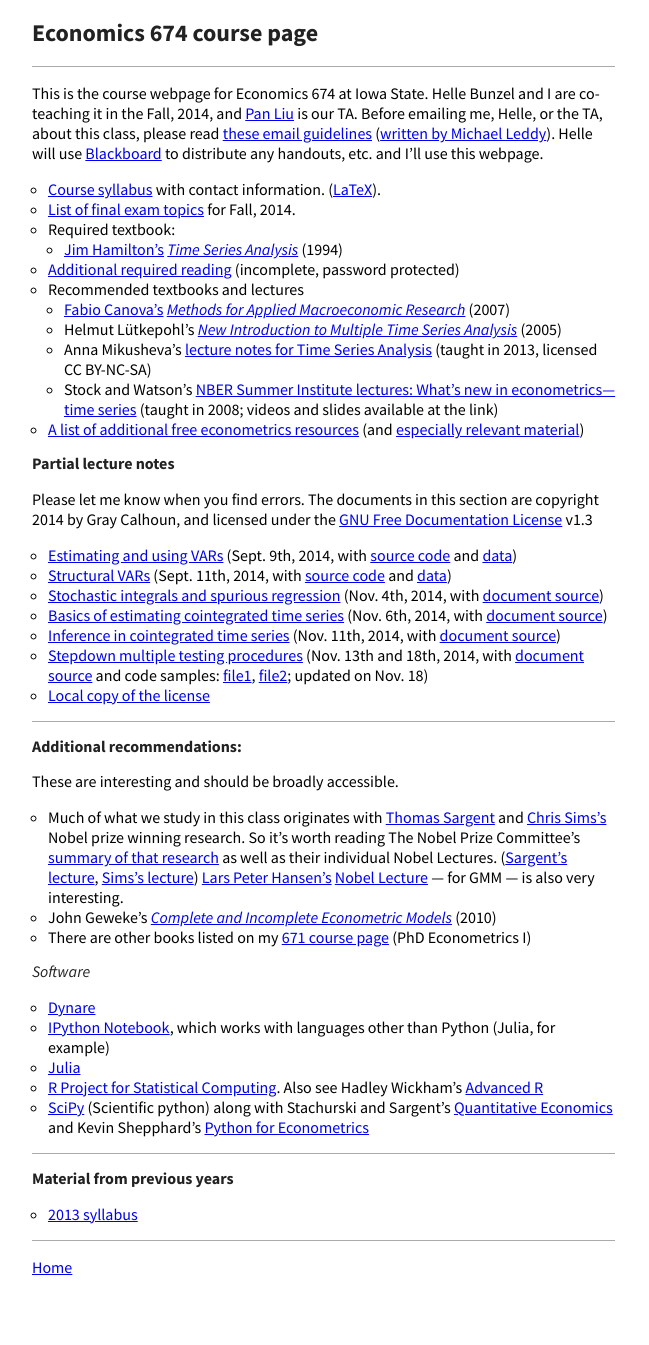
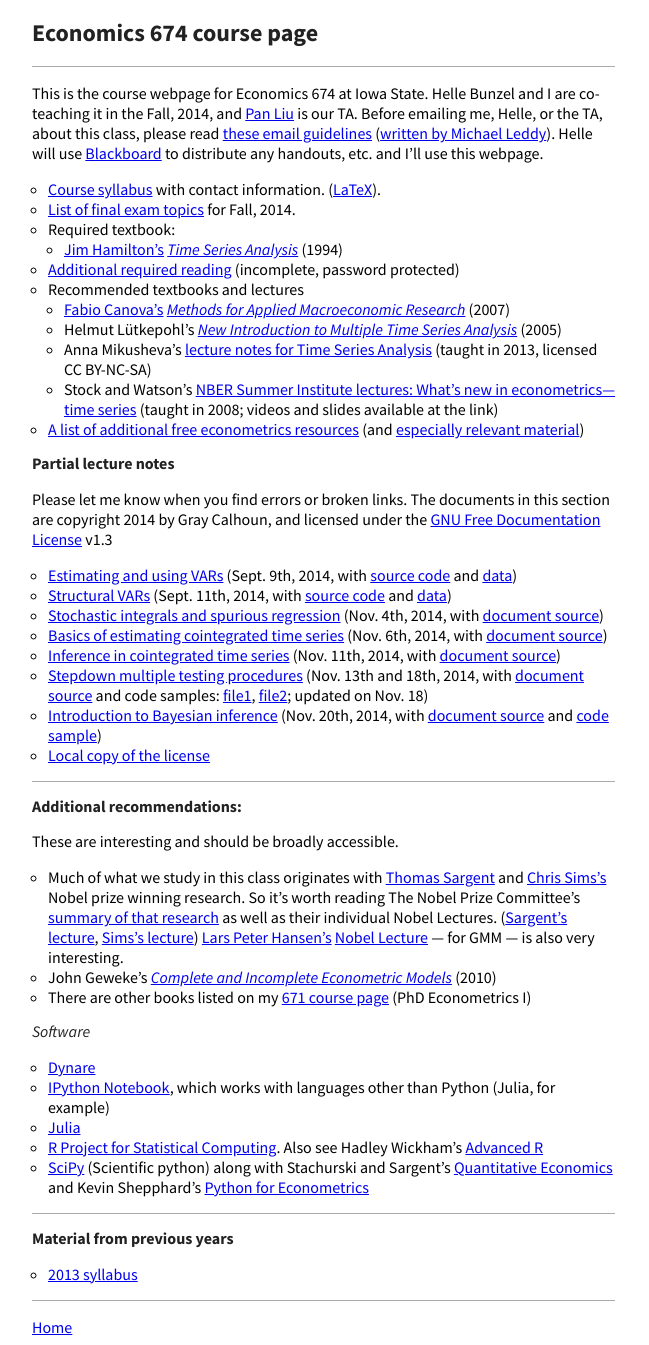
Before and after one commit to mmkuang/grayclhn.github.io, a Jekyll site: the page built from 674/index.md, in a window 1280 px wide. Shown: the whole page, without its empty margins (0-649 px from the left). Built offline with Jekyll 4.4.1, drawn with Linux system fonts in a browser that asks for light colours; Markdown is read by kramdown in place of the engine named in the settings; before the commit the page ends 1285 px from its top, so only the background shows below that.

Commit message:
Add slides for introductory Bayesian material

```diff
--- a/674/index.md
+++ b/674/index.md
@@ -47,7 +47,7 @@ I'll use this webpage.
 Partial lecture notes
 ---------------------
 
-Please let me know when you find errors. The documents in this section
+Please let me know when you find errors or broken links. The documents in this section
 are copyright 2014 by Gray Calhoun, and licensed under the [GNU Free
 Documentation License][FDL] v1.3
 
@@ -58,8 +58,13 @@ Documentation License][FDL] v1.3
 * [Inference in cointegrated time series][coint2] (Nov. 11th, 2014, with [document source][coint2_source])
 * [Stepdown multiple testing procedures][stepdown] (Nov. 13th and 18th, 2014, with [document source][stepdown_source]
   and code samples: [file1][stepdown_1], [file2][stepdown_2]; updated on Nov. 18)
+* [Introduction to Bayesian inference][bayes] (Nov. 20th, 2014, with [document source][bayes_source]
+  and [code sample][bayes_R])
 * [Local copy of the license][FDL_local]
 
+[bayes]: bayes_intro_slides_2014.pdf
+[bayes_source]: https://github.com/grayclhn/674/blob/v0.8.1/inference/bayesian.org
+[bayes_R]: https://github.com/grayclhn/674/blob/v0.8.1/inference/bayesian_example.R
 [stepdown_2]: https://github.com/grayclhn/674/blob/v0.6.2/inference/pretest2.R
 [stepdown_1]: https://github.com/grayclhn/674/blob/v0.6.2/inference/pretest1.R
 [stepdown_source]: https://github.com/grayclhn/674/blob/v0.6.2/inference/selection.org
```
Also changed, not shown: 1 other file.
